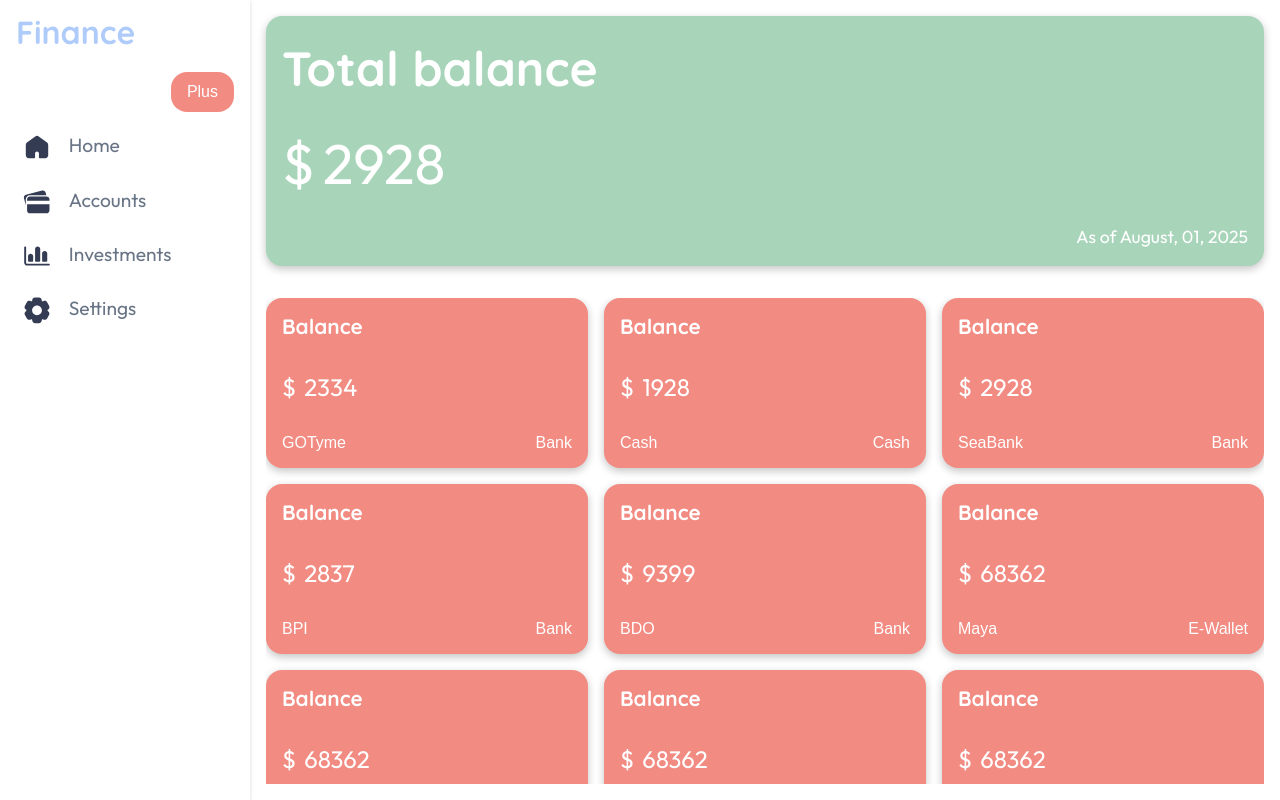
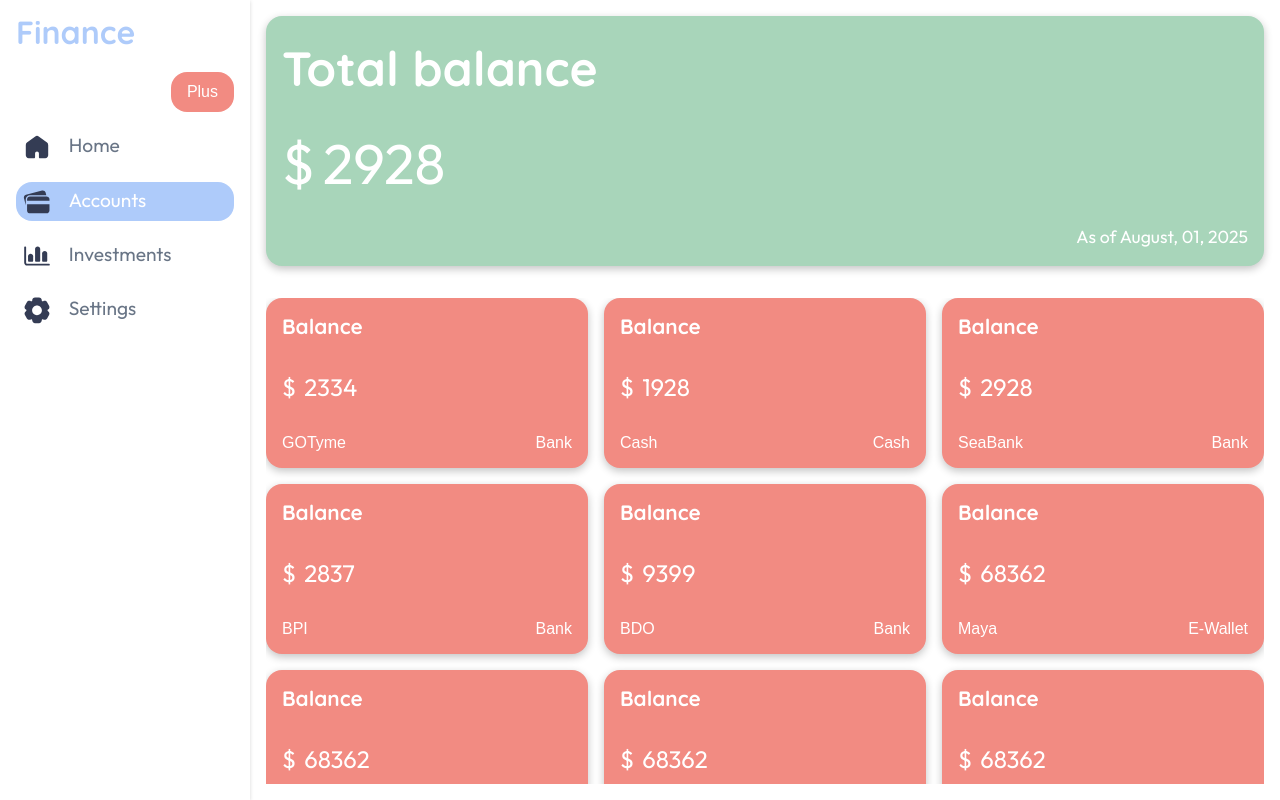
Before and after one commit to asshleygozar/financial-manager, a Next.js app: page /dashboard/accounts in a window 1280 px wide. Built offline with nearby package versions, Linux system fonts and the light colour scheme.

Commit message:
fix: update navigation route path

```diff
--- a/components/LeftSidebar.tsx
+++ b/components/LeftSidebar.tsx
@@ -20,28 +20,28 @@ function LeftSidebar() {
 			</button>
 
 			<NavigationButton
-				className={pathname === '/home' ? styles.active : ''}
+				className={pathname === '/dashboard' ? styles.active : ''}
 				icon={<Home />}
 				linkName='Home'
-				path='/home'
+				path='/dashboard/'
 			/>
 			<NavigationButton
-				className={pathname === '/accounts' ? styles.active : ''}
+				className={pathname === '/dashboard/accounts' ? styles.active : ''}
 				icon={<Account />}
 				linkName='Accounts'
-				path='/accounts'
+				path='/dashboard/accounts'
 			/>
 			<NavigationButton
-				className={pathname === '/investments' ? styles.active : ''}
+				className={pathname === '/dashboard/investments' ? styles.active : ''}
 				icon={<Investment />}
 				linkName='Investments'
-				path='/investments'
+				path='/dashboard/investments'
 			/>
 			<NavigationButton
-				className={pathname === '/settings' ? styles.active : ''}
+				className={pathname === '/dashboard/settings' ? styles.active : ''}
 				icon={<Settings />}
 				linkName='Settings'
-				path='/settings'
+				path='/dashboard/settings'
 			/>
 		</aside>
 	);
```
